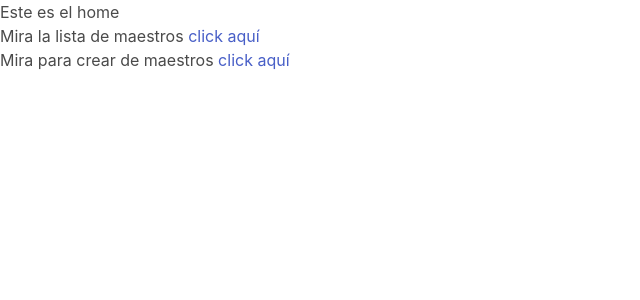
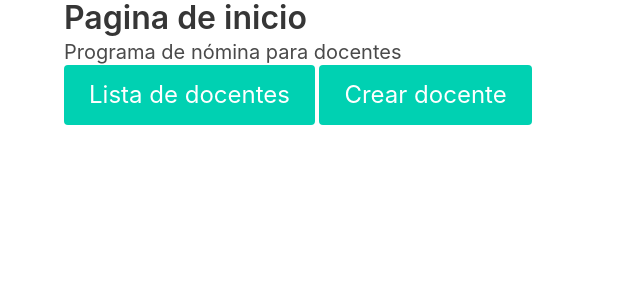
Before and after one commit to r4g309/ControlEmpleados, a Django app: page / in a window 1280 px wide. Shown: the top 300 px of the page, without its empty margins (0-640 px from the left). Run offline with Django 4.2, Linux system fonts and the light colour scheme.

Commit message:
Se agregaron estilos de bulma a el index

```diff
--- a/teacher/templates/teacher/index.html
+++ b/teacher/templates/teacher/index.html
@@ -2,7 +2,19 @@
 {% block title %}Home{% endblock %}
 
 {% block content %}
-    <h1>Este es el home</h1>
-    <p>Mira la lista de maestros <a href="{% url 'teacher:home' %}">click aquí</a></p>
-    <p>Mira para crear de maestros <a href="{% url 'teacher:create_teacher' %}">click aquí</a></p>
+    <div class="container">
+        <h1 class="title">
+            Pagina de inicio
+        </h1>
+        <p class="subtitle">Programa de nómina para docentes </p>
+    </div>
+    <div class="container">
+        <a href="{% url 'teacher:list_teacher' %}">
+            <button class="button is-primary is-large">Lista de docentes</button>
+        </a>
+        <a href="{% url 'teacher:create_teacher' %}">
+            <button class="button is-primary is-large">Crear docente</button>
+        </a>
+    </div>
+
 {% endblock %}
```
